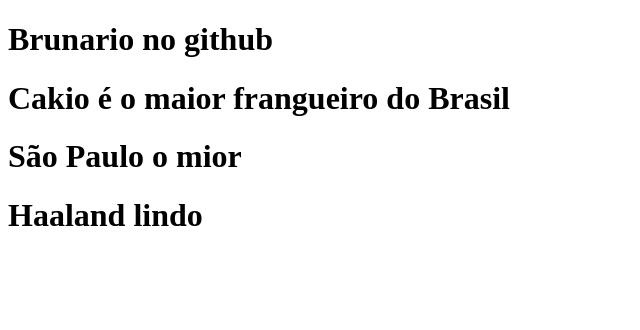
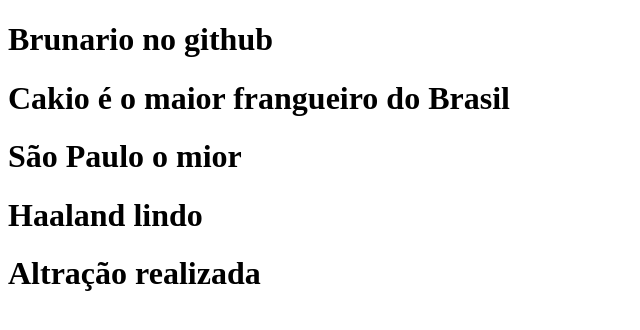
Before and after one commit to Brunario/meuprimeiro, a plain HTML site: page index.html in a window 1280 px wide. Shown: the whole page, without its empty margins (0-640 px from the left). Drawn offline with Linux system fonts and the light colour scheme.

Commit message:
Alteraçao

```diff
--- a/index.html
+++ b/index.html
@@ -10,5 +10,6 @@
     <h1>Cakio é o maior frangueiro do Brasil</h1>
     <h1>São Paulo o mior</h1>
     <h1>Haaland lindo</h1>
+    <h1>Altração realizada</h1>
 </body>
 </html>
```
